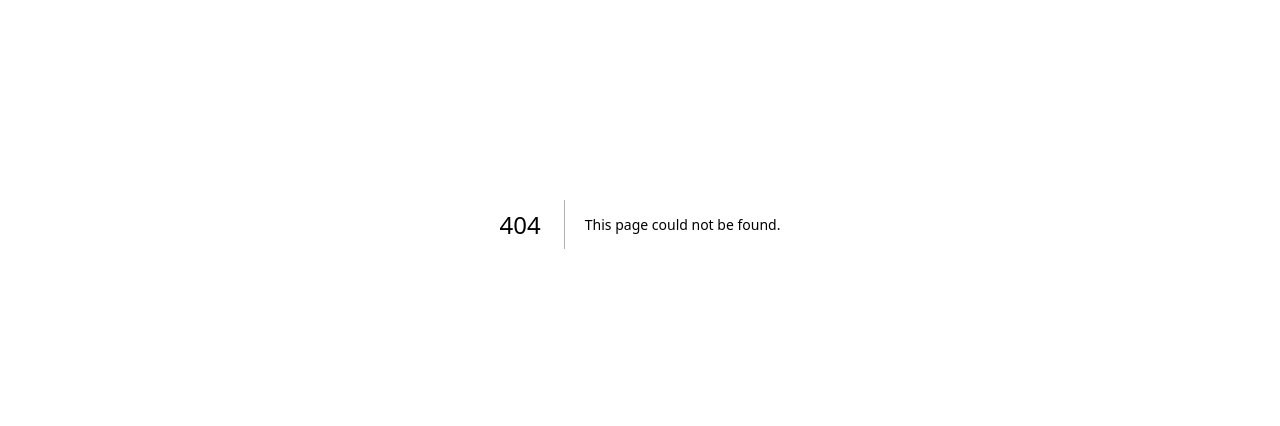
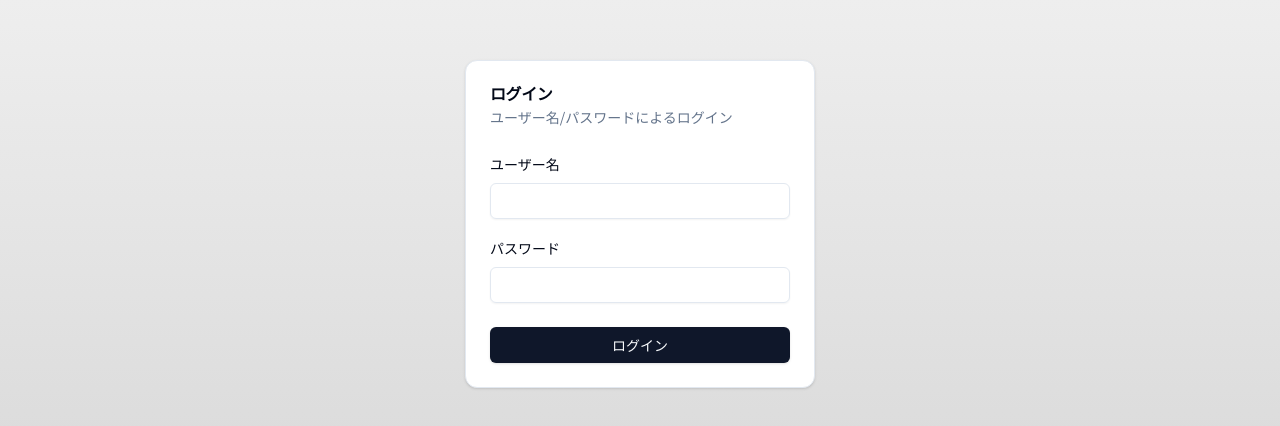
Before and after one commit to ki74dev/sample-app_book2, a Next.js app: page /auth/login in a window 1280 px wide. Before the commit this address had no page. Shown: the part 176-602 px from the top of the page. Built offline with nearby package versions, Linux system fonts and the light colour scheme.

Commit message:
ログイン画面作成

```diff
--- /dev/null
+++ b/app/auth/login/page.tsx
@@ -0,0 +1,97 @@
+"use client";
+import type { NextPage } from "next";
+
+import { Button } from "@/components/ui/button";
+import {
+  Card,
+  CardContent,
+  CardDescription,
+  CardFooter,
+  CardHeader,
+  CardTitle,
+} from "@/components/ui/card";
+
+import { Input } from "@/components/ui/input";
+import { useForm } from "react-hook-form";
+import {
+  Form,
+  FormControl,
+  FormField,
+  FormItem,
+  FormLabel,
+  FormMessage,
+} from "@/components/ui/form";
+
+import { z } from "zod";
+import { zodResolver } from "@hookform/resolvers/zod";
+
+const loginSchema = z.object({
+  username: z.string().min(1, "ユーザー名を入力してください"),
+  password: z.string().min(1, "パスワードを入力してください"),
+});
+type LoginForm = z.infer<typeof loginSchema>;
+
+const Page: NextPage = () => {
+  const form = useForm<LoginForm>({
+    resolver: zodResolver(loginSchema),
+    defaultValues: {
+      username: "",
+      password: "",
+    },
+  });
+
+  function onSubmit(values: LoginForm) {
+    console.log(values);
+  }
+
+  return (
+    <div>
+      <Form {...form}>
+        <form onSubmit={form.handleSubmit(onSubmit)}>
+          <Card className="w-[350px]">
+            <CardHeader>
+              <CardTitle>ログイン</CardTitle>
+              <CardDescription>
+                ユーザー名/パスワードによるログイン
+              </CardDescription>
+            </CardHeader>
+            <CardContent className="space-y-4">
+              <FormField
+                control={form.control}
+                name="username"
+                render={({ field }) => (
+                  <FormItem>
+                    <FormLabel>ユーザー名</FormLabel>
+                    <FormControl>
+                      <Input {...field} />
+                    </FormControl>
+                    <FormMessage />
+                  </FormItem>
+                )}
+              />
+
+              <FormField
+                control={form.control}
+                name="password"
+                render={({ field }) => (
+                  <FormItem>
+                    <FormLabel>パスワード</FormLabel>
+                    <FormControl>
+                      <Input type="password" {...field} />
+                    </FormControl>
+                    <FormMessage />
+                  </FormItem>
+                )}
+              />
+            </CardContent>
+            <CardFooter>
+              <Button className="w-full">ログイン</Button>
+            </CardFooter>
+          </Card>
+        </form>
+      </Form>
+    </div>
+  );
+};
+
+export default Page;
--- /dev/null
+++ b/app/dashboard/page.tsx
@@ -0,0 +1,11 @@
+import type { NextPage } from "next";
+
+const Page: NextPage = () => {
+  return (
+    <>
+        ダッシュボード
+    </>
+  )
+}
+
+export default Page
--- a/app/layout.tsx
+++ b/app/layout.tsx
@@ -24,7 +24,9 @@ export default function RootLayout({
       <body
         className={cn(
           "min-h-screen bg-background font-sans antialiased",
-          fontSans.variable
+          fontSans.variable,
+          "flex min-h-screen flex-col items-center justify-center",
+          "bg-gradient-to-t from-neutral-300 via-neutral-200 to-neutral-100",
         )}
       >
         {children}
```
